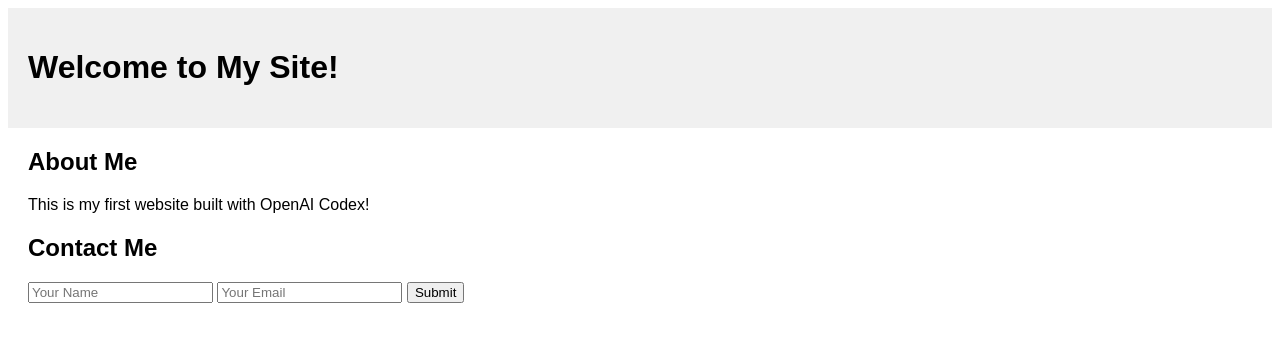
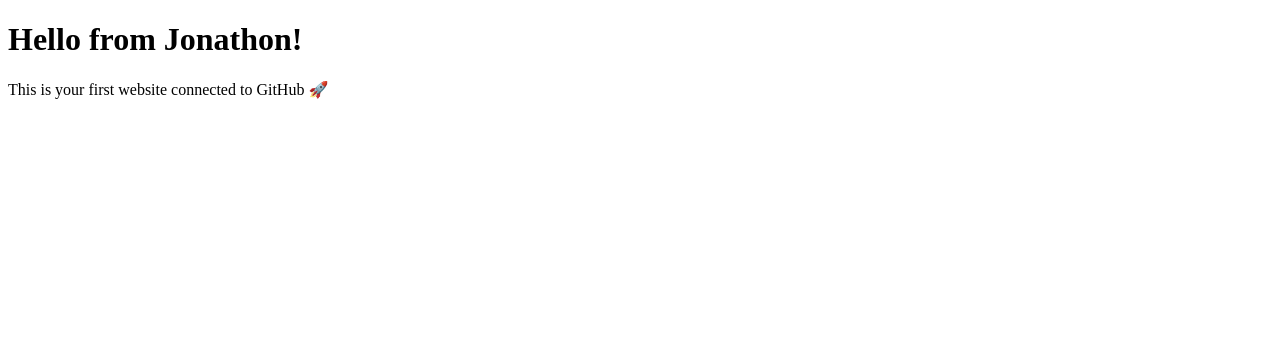
Before and after one commit to JMSWW89/2ndf-attempt-, a plain HTML site: page index.html in a window 1280 px wide. Drawn offline with Linux system fonts and the light colour scheme.

Commit message:
Add first HTML page

```diff
--- a/index.html
+++ b/index.html
@@ -1,28 +1,10 @@
 <!DOCTYPE html>
 <html>
 <head>
-    <title>My First Website</title>
-    <style>
-        body { font-family: Arial; }
-        header { background: #f0f0f0; padding: 20px; }
-        section { margin: 20px; }
-    </style>
+  <title>Welcome to JMSWW</title>
 </head>
 <body>
-    <header>
-        <h1>Welcome to My Site!</h1>
-    </header>
-    <section id="about">
-        <h2>About Me</h2>
-        <p>This is my first website built with OpenAI Codex!</p>
-    </section>
-    <section id="contact">
-        <h2>Contact Me</h2>
-        <form>
-            <input type="text" placeholder="Your Name">
-            <input type="email" placeholder="Your Email">
-            <button>Submit</button>
-        </form>
-    </section>
+  <h1>Hello from Jonathon!</h1>
+  <p>This is your first website connected to GitHub 🚀</p>
 </body>
 </html>
```
